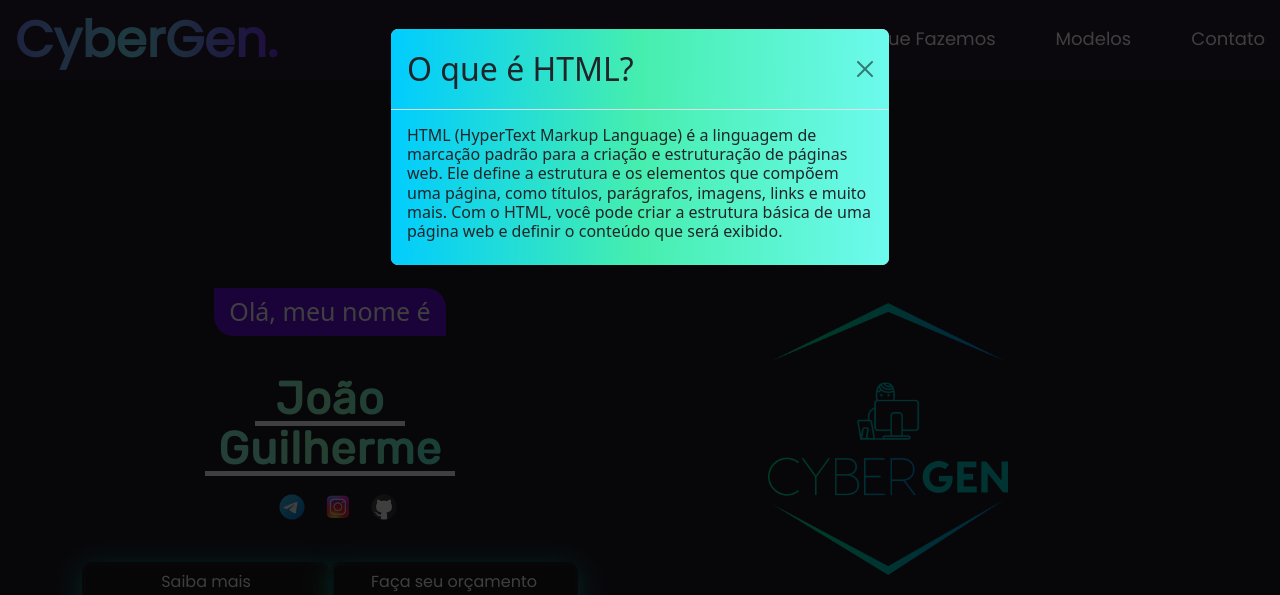
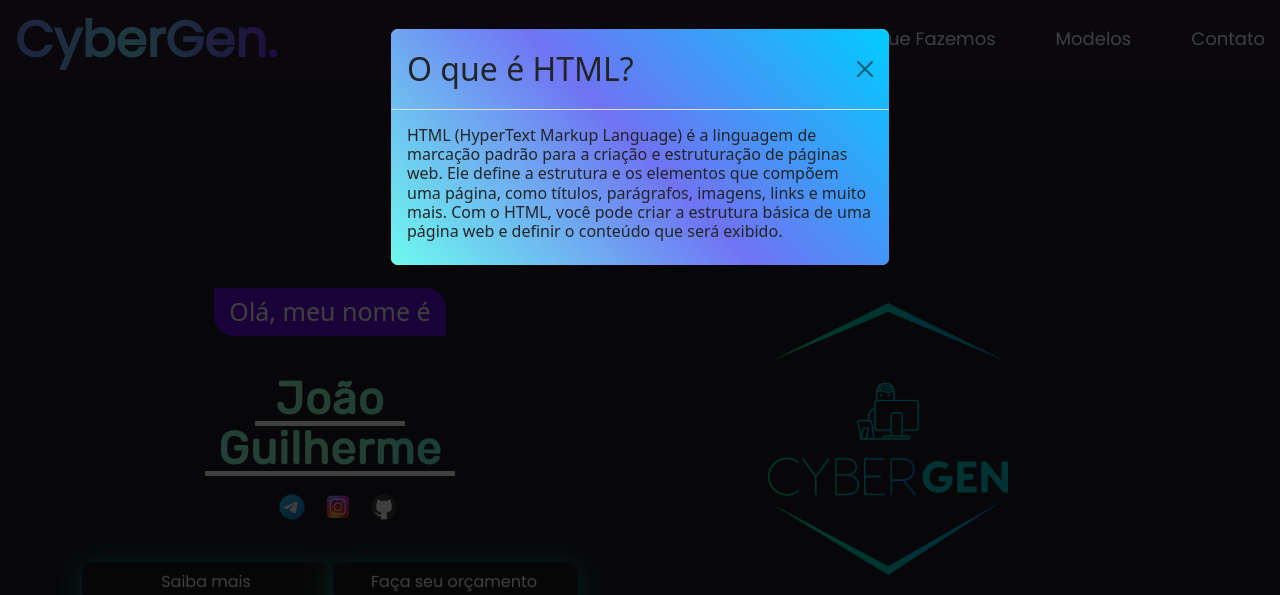
Before and after one commit to Joaodev777/portifolioJoao, a PHP site: page / in a window 1280 px wide, after a click on "HTML". Shown: the top 595 px of the page. Run offline with PHP 8.4, Linux system fonts and the light colour scheme; some libraries are stand-ins or nearby versions.

Commit message:
Update index.php

```diff
--- a/index.php
+++ b/index.php
@@ -258,6 +258,9 @@
         .collapse:not(.show) {
             display: block;
         }
+
+.modal-content{    background-image: linear-gradient(226deg, rgb(0, 204, 255) ,rgb(112 115 243) , rgb(109, 250, 238) );}
+
     </style>
 
 </head>
```
